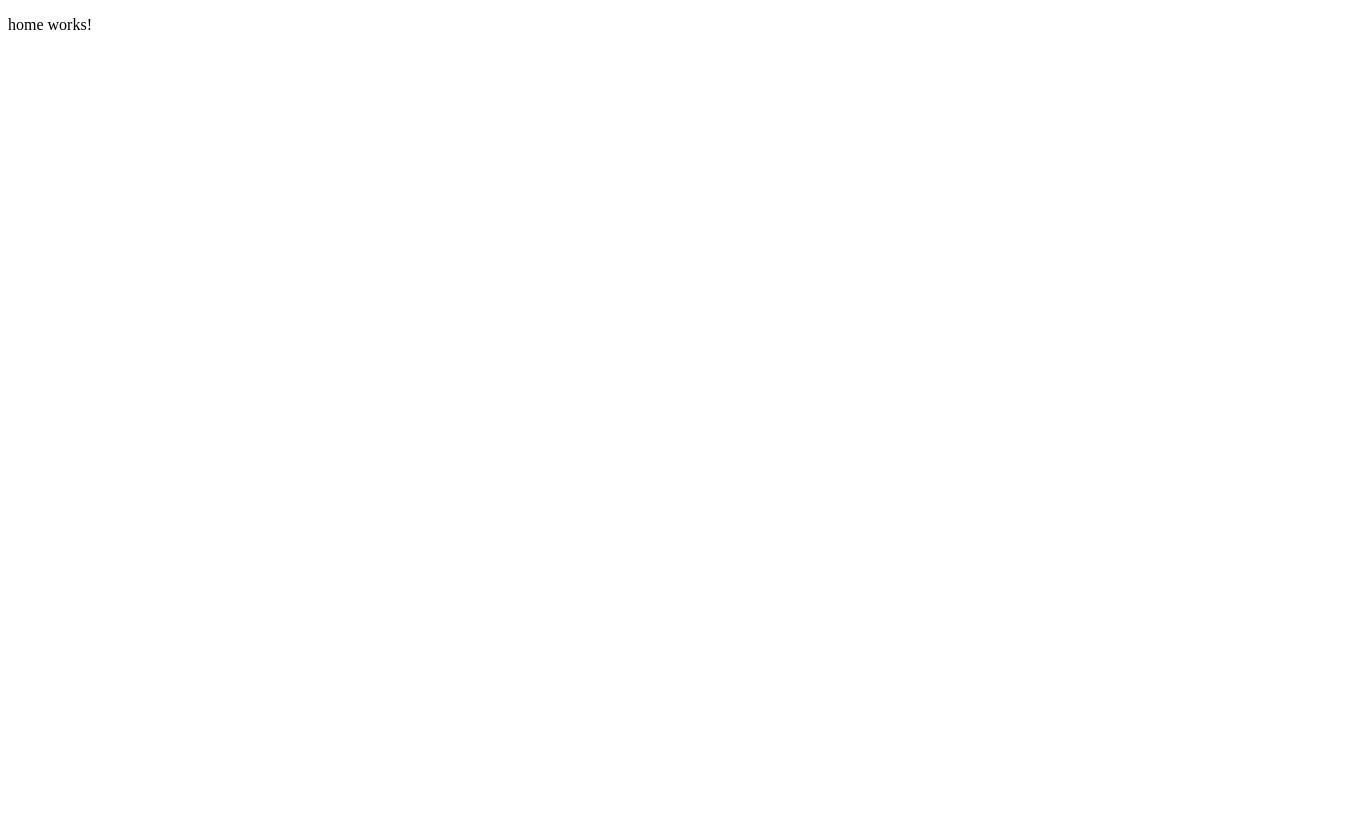
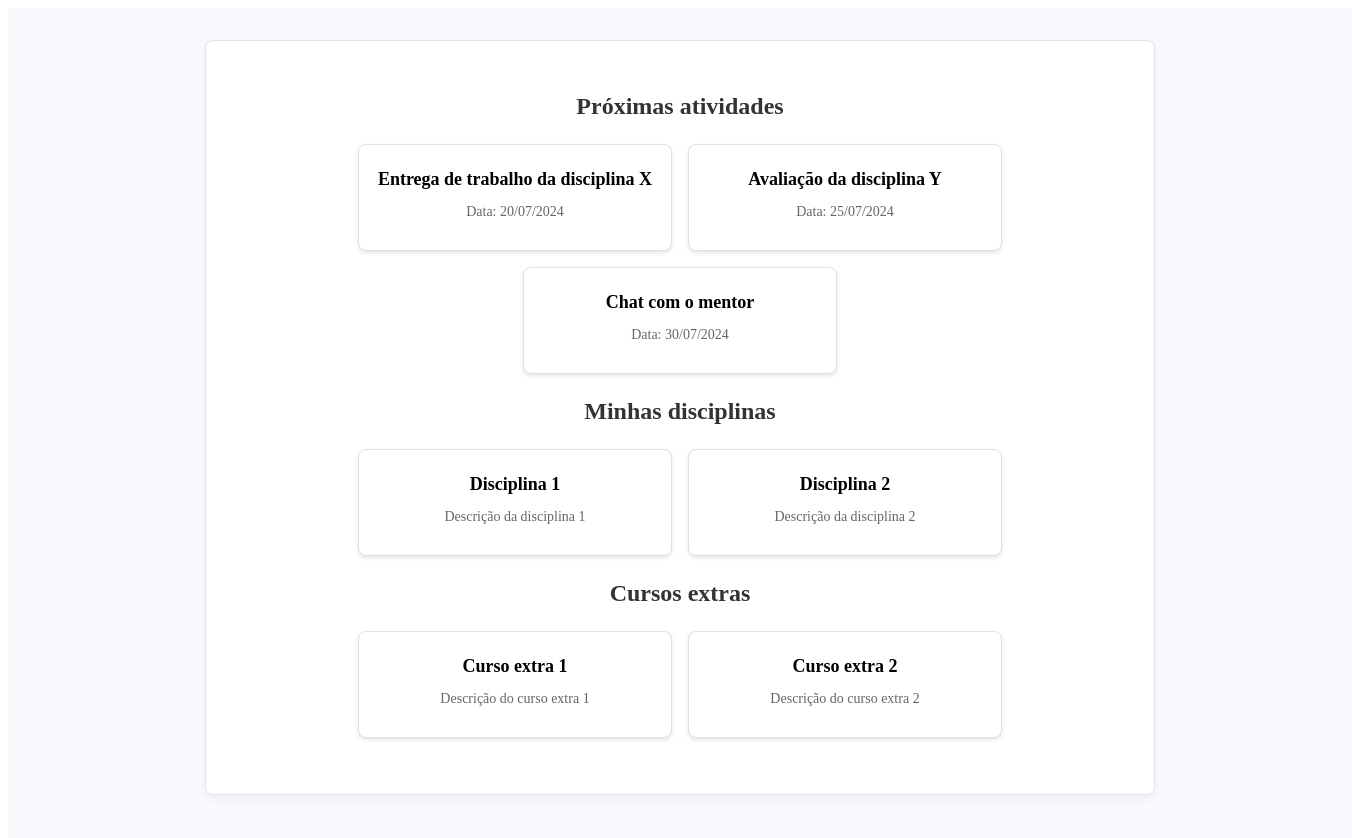
Before and after one commit to lucascarnu/m2_s07e8_exercicio_semanal, an Angular app: page /home in a window 1280 px wide. Shown: the top 838 px of the page, 1352 px wide, since content can reach past the window. Before the commit the page ends 800 px from the top, so only its background shows below. Built offline with nearby package versions, Linux system fonts and the light colour scheme.

Commit message:
Ex. 07- Criação da tela inicial

```diff
--- a/src/app/app.component.ts
+++ b/src/app/app.component.ts
@@ -1,13 +1,13 @@
 import { Component } from '@angular/core';
-import { RouterOutlet } from '@angular/router';
+import { RouterModule } from '@angular/router';
 
 @Component({
   selector: 'app-root',
   standalone: true,
-  imports: [RouterOutlet],
+  imports: [RouterModule],
   templateUrl: './app.component.html',
-  styleUrl: './app.component.scss'
+  styleUrls: ['./app.component.scss'],
 })
 export class AppComponent {
-  title = 'portal-educacional';
+  title = 'angular-standalone-app';
 }
--- a/src/app/home/home.component.html
+++ b/src/app/home/home.component.html
@@ -1 +1,33 @@
-<p>home works!</p>
+<div class="home">
+  <div class="container">
+    <div class="section">
+      <h2>Próximas atividades</h2>
+      <div class="cards">
+        <div *ngFor="let atividade of proximasAtividades" class="card">
+          <h3>{{ atividade.titulo }}</h3>
+          <p>Data: {{ atividade.data }}</p>
+        </div>
+      </div>
+    </div>
+
+    <div class="section">
+      <h2>Minhas disciplinas</h2>
+      <div class="cards">
+        <div *ngFor="let disciplina of minhasDisciplinas" class="card">
+          <h3>{{ disciplina.titulo }}</h3>
+          <p>{{ disciplina.descricao }}</p>
+        </div>
+      </div>
+    </div>
+
+    <div class="section">
+      <h2>Cursos extras</h2>
+      <div class="cards">
+        <div *ngFor="let curso of cursosExtras" class="card">
+          <h3>{{ curso.titulo }}</h3>
+          <p>{{ curso.descricao }}</p>
+        </div>
+      </div>
+    </div>
+  </div>
+</div>
--- a/src/app/home/home.component.scss
+++ b/src/app/home/home.component.scss
@@ -0,0 +1,61 @@
+.home {
+  width: 100vw;
+  min-height: 100vh;
+  display: flex;
+  justify-content: center;
+  align-items: flex-start;
+  background-color: #f7f9fc;
+  padding: 32px;
+
+  .container {
+    border: 1px solid #e0e6ed;
+    box-shadow: 0 4px 8px rgba(0, 0, 0, 0.05);
+    border-radius: 8px;
+    padding: 32px 24px;
+    background-color: #ffffff;
+    max-width: 900px;
+    width: 100%;
+    text-align: center;
+
+    h2 {
+      text-align: center;
+      color: #333;
+      margin-bottom: 24px;
+      font-size: 24px;
+      font-weight: bold;
+    }
+
+    .cards {
+      display: flex;
+      flex-wrap: wrap;
+      gap: 16px;
+      justify-content: center;
+
+      .card {
+        background-color: #ffffff;
+        border: 1px solid #e0e0e0;
+        border-radius: 8px;
+        padding: 16px;
+        flex: 1 1 calc(33.333% - 16px);
+        box-shadow: 0 2px 4px rgba(0, 0, 0, 0.1);
+        text-align: center;
+        max-width: 280px;
+
+        h3 {
+          font-size: 18px;
+          margin: 8px 0;
+          font-weight: bold;
+        }
+
+        p {
+          font-size: 14px;
+          color: #666666;
+        }
+      }
+    }
+
+    .section {
+      margin-bottom: 24px;
+    }
+  }
+}
--- a/src/app/home/home.component.ts
+++ b/src/app/home/home.component.ts
@@ -1,10 +1,27 @@
 import { Component } from '@angular/core';
+import { CommonModule } from '@angular/common';
 
 @Component({
   selector: 'app-home',
   standalone: true,
-  imports: [],
+  imports: [CommonModule], // Adicione CommonModule aqui
   templateUrl: './home.component.html',
-  styleUrl: './home.component.scss',
+  styleUrls: ['./home.component.scss'],
 })
-export class HomeComponent {}
+export class HomeComponent {
+  proximasAtividades = [
+    { titulo: 'Entrega de trabalho da disciplina X', data: '20/07/2024', imagem: 'assets/images/atividade1.jpg' },
+    { titulo: 'Avaliação da disciplina Y', data: '25/07/2024', imagem: 'assets/images/atividade2.jpg' },
+    { titulo: 'Chat com o mentor', data: '30/07/2024', imagem: 'assets/images/atividade3.jpg' },
+  ];
+
+  minhasDisciplinas = [
+    { titulo: 'Disciplina 1', descricao: 'Descrição da disciplina 1', imagem: 'assets/images/disciplina1.jpg' },
+    { titulo: 'Disciplina 2', descricao: 'Descrição da disciplina 2', imagem: 'assets/images/disciplina2.jpg' },
+  ];
+
+  cursosExtras = [
+    { titulo: 'Curso extra 1', descricao: 'Descrição do curso extra 1', imagem: 'assets/images/curso1.jpg' },
+    { titulo: 'Curso extra 2', descricao: 'Descrição do curso extra 2', imagem: 'assets/images/curso2.jpg' },
+  ];
+}
--- a/src/app/listagem-usuarios/listagem-usuarios.component.ts
+++ b/src/app/listagem-usuarios/listagem-usuarios.component.ts
@@ -40,7 +40,7 @@ export class ListagemUsuariosComponent implements OnInit {
   }
 
   editarUsuario(usuario: any): void {
-    console.log('Usuario a editar:', usuario); // Verifica los datos del usuario en la consola
+    console.log('Usuario a editar:', usuario);
     this.router.navigate(['/cadastro-aluno'], { state: { usuario } });
   }
 
--- a/src/main.ts
+++ b/src/main.ts
@@ -1,6 +1,8 @@
 import { bootstrapApplication } from '@angular/platform-browser';
-import { appConfig } from './app/app.config';
 import { AppComponent } from './app/app.component';
+import { provideRouter } from '@angular/router';
+import { routes } from './app/app.routes';
 
-bootstrapApplication(AppComponent, appConfig)
-  .catch((err) => console.error(err));
+bootstrapApplication(AppComponent, {
+  providers: [provideRouter(routes)],
+}).catch((err) => console.error(err));
```
